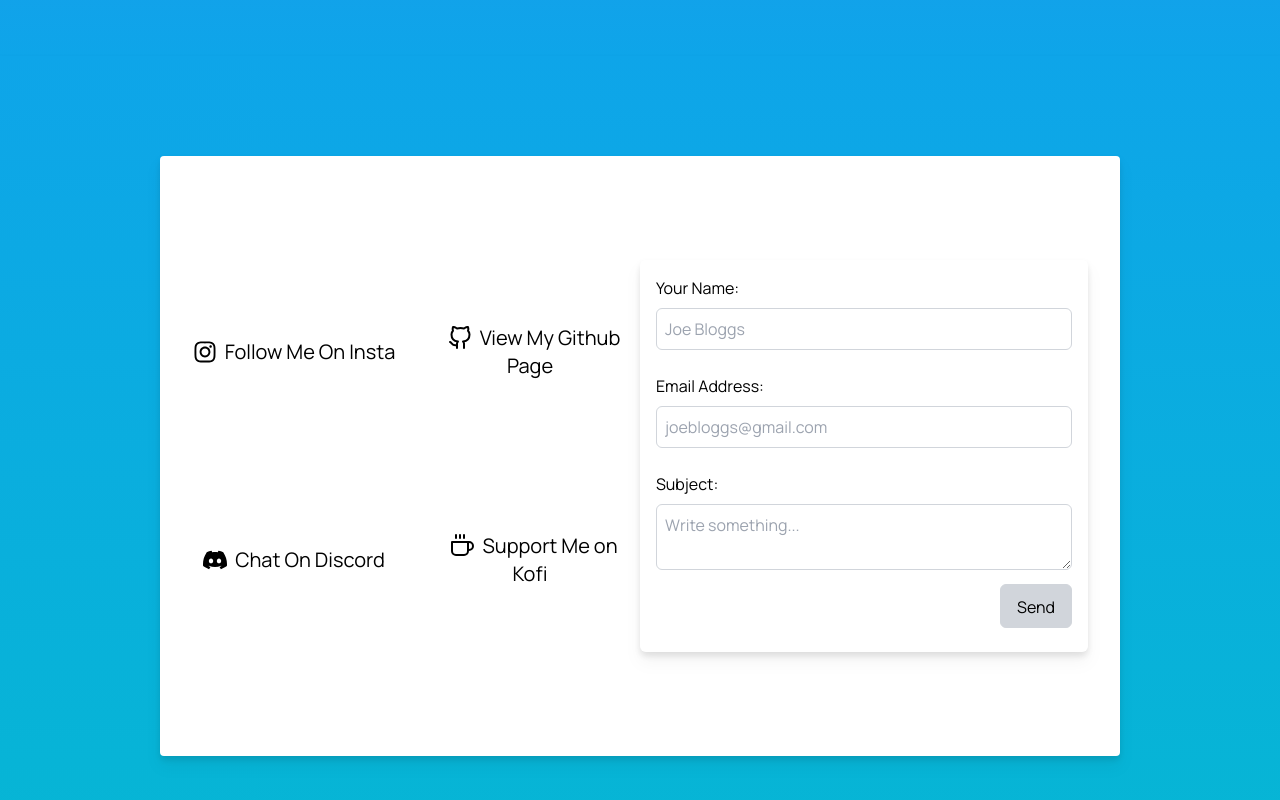
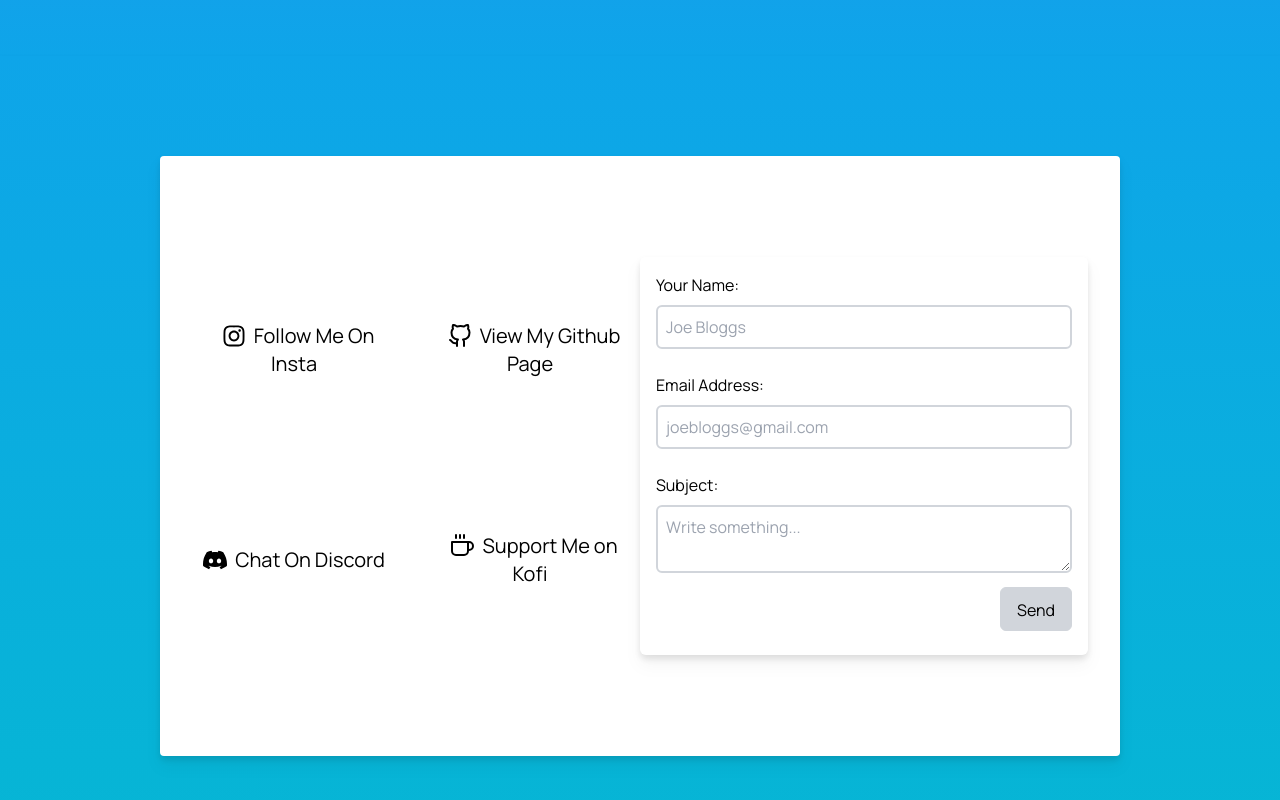
Before and after one commit to vincentcayadi/satoriarw, a Next.js app: page / in a window 1280 px wide. Shown: the part 2344-3144 px from the top of the page. Built offline with nearby package versions, Linux system fonts and the light colour scheme.

Commit message:
Edited Animations

```diff
--- a/pages/index.js
+++ b/pages/index.js
@@ -95,6 +95,7 @@ export default function Home() {
                   href="https://www.instagram.com/vincentcayadi/"
                   target="_blank"
                   rel="noopener noreferrer"
+                  className="p-1 duration-500 border-b-2 border-transparent hover:border-b-2 sm:hover:border-gray-200"
                 >
                   <FaInstagram />
                   <a className="inline p-2 text-base align-middle sm:text-l md:text-xl">
@@ -105,9 +106,10 @@ export default function Home() {
                   href="https://www.github.com/Vincent-Cayadi"
                   target="_blank"
                   rel="noopner noreferrer"
+                  className="p-1 duration-500 border-b-2 border-transparent hover:border-b-2 sm:hover:border-gray-200"
                 >
                   <FiGithub />
-                  <a className="inline p-2 text-base align-middle sm:text-l md:text-xl">
+                  <a className="inline p-2 text-base align-middle sm:text-l md:text-xl ">
                     View My Github Page
                   </a>
                 </a>
@@ -115,6 +117,7 @@ export default function Home() {
                   href="https://discord.com/users/678790092000854017"
                   target="_blank"
                   rel="noopner noreferrer"
+                  className="p-1 duration-500 border-b-2 border-transparent hover:border-b-2 sm:hover:border-gray-200"
                 >
                   <SiDiscord />
                   <a className="inline p-2 text-base align-middle sm:text-l md:text-xl">
@@ -125,6 +128,7 @@ export default function Home() {
                   href="https://www.ko-fi.com/vincentcayadi"
                   target="_blank"
                   rel="noopener noreferrer"
+                  className="p-1 duration-500 border-b-2 border-transparent hover:border-b-2 sm:hover:border-gray-200"
                 >
                   <FiCoffee />
                   <a className="inline p-2 text-base align-middle sm:text-l md:text-xl">
@@ -141,7 +145,7 @@ export default function Home() {
                   id="fname"
                   name="name"
                   placeholder="Joe Bloggs"
-                  className="block w-full p-2 mb-6 border border-gray-300 rounded-md"
+                  className="block w-full p-2 mb-6 duration-300 border-2 border-gray-300 rounded-md sm:hover:border-gray-400"
                 />
                 <label className="block mb-2">Email Address:</label>
                 <input
@@ -149,14 +153,14 @@ export default function Home() {
                   id="femail"
                   name="address"
                   placeholder="joebloggs@gmail.com"
-                  className="block w-full p-2 mb-6 border border-gray-300 rounded-md"
+                  className="block w-full p-2 mb-6 duration-300 border-2 border-gray-300 rounded-md sm:hover:border-gray-400"
                 />
                 <label className="block mb-2">Subject:</label>
                 <textarea
                   id="subject"
                   name="subject"
                   placeholder="Write something..."
-                  className="w-full p-2 border border-gray-300 rounded-md h-1/6"
+                  className="w-full p-2 duration-300 border-2 border-gray-300 rounded-md h-1/6 sm:hover:border-gray-400"
                 ></textarea>
                 <div className="grid w-full place-content-end">
                   <button className="px-4 py-2 my-2 duration-300 bg-gray-300 border border-gray-300 rounded-md hover:bg-transparent">
```
